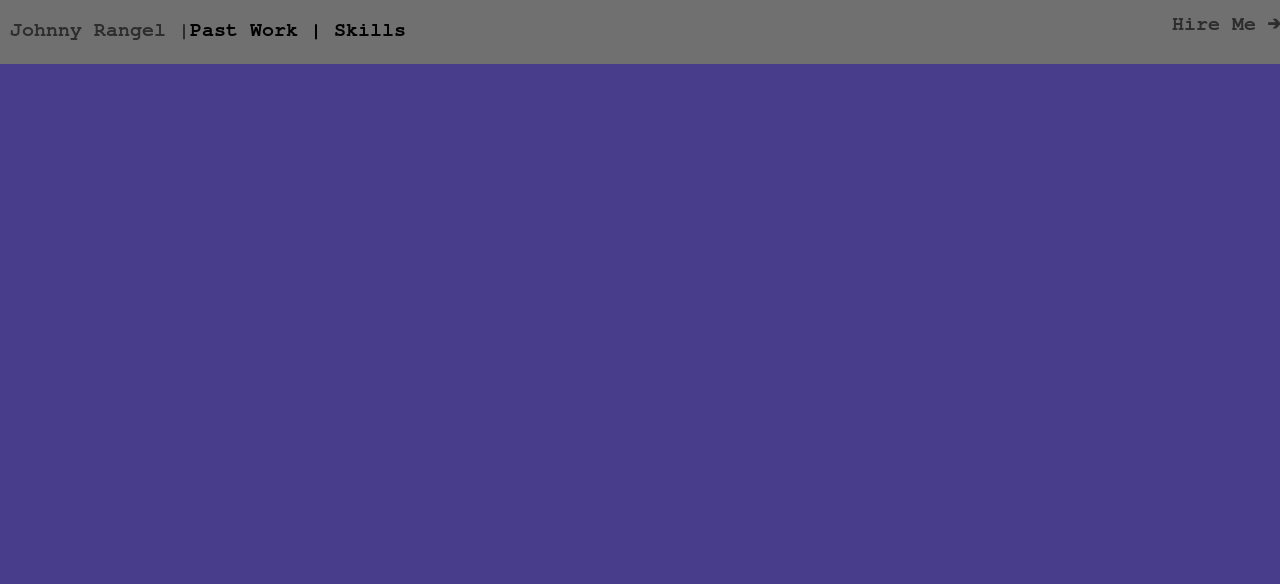
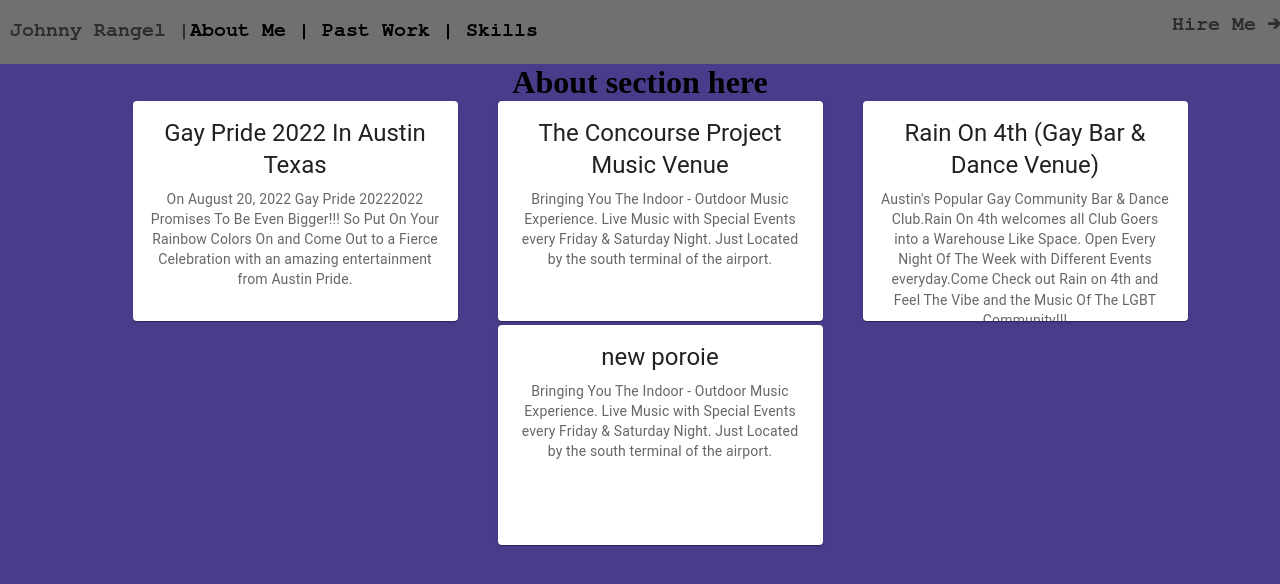
Before and after one commit to jrangel2295/personal-website, a React (Create React App) app: page / in a window 1280 px wide. Shown: the top 584 px of the page. Built offline with nearby package versions, Linux system fonts and the light colour scheme.

Commit message:
map data and added cards

```diff
--- /dev/null
+++ b/src/About/About.js
@@ -0,0 +1,11 @@
+import React from "react";
+
+const About = () => {
+  return (
+    <div>
+      <h1>About section here</h1>
+    </div>
+  );
+};
+
+export default About;
--- a/src/App.css
+++ b/src/App.css
@@ -1,9 +1,9 @@
 *{
-  background-color: #483D8B;
   margin: 0;
 }
-.App {
+body {
   text-align: center;
+  background-color: #483D8B;
 }
 
 
--- a/src/App.js
+++ b/src/App.js
@@ -1,33 +1,43 @@
-// import logo from './logo.svg';
 import React, { useState, useEffect } from "react";
 import { CircleLoader, ClockLoader, PacmanLoader } from "react-spinners";
 import ClipLoader from "react-spinners/ClipLoader";
 import Header from "./Header/Header";
+import MediaCard from './Content/Content'
 import "./App.css";
+import data from "./data";
+import About from "./About/About";
+import { Card } from "@mui/material";
 
 function App() {
   const [loading, setloading] = useState(false);
 
-  useEffect(() => {
-    setloading(true);
-    setTimeout(() => {
-      setloading(false);
-    }, 100);
-  }, []);
+  const Cards = data.map(data => {
+    return (
+      <MediaCard
+        key={data.id}
+        img={data.img}
+        title={data.title}
+        content={data.content}
+      />
+    );
+  });
 
   return (
     <div className="App">
-      {loading ?
-        <ClockLoader className="loading-clock"
-          color={'#F37A24'}
+      {loading ? (
+        <ClockLoader
+          className="loading-clock"
+          color={"#F37A24"}
           loading={loading}
-          size={100}
-
+          size={1000}
         />
-       :
-       <Header />
-
-      }
+      ) : (
+        <div>
+          <Header />
+          <About />
+          {Cards}
+        </div>
+      )}
     </div>
   );
 }
--- /dev/null
+++ b/src/Content/Content.css
@@ -0,0 +1,3 @@
+.list{
+    display: inline-block;
+}
--- a/src/Content/Content.js
+++ b/src/Content/Content.js
@@ -1 +1,29 @@
-import React from "react";
+import * as React from "react";
+import Card from "@mui/material/Card";
+import CardContent from "@mui/material/CardContent";
+import CardMedia from "@mui/material/CardMedia";
+import Typography from "@mui/material/Typography";
+import { CardActionArea } from "@mui/material";
+import "./Content.css";
+
+const MediaCard = props => {
+  return (
+    <ul className="list">
+      <Card sx={{ maxWidth: 325, height: 220 }}>
+        <CardActionArea>
+          <CardMedia className="card" />
+          <CardContent className="card-content">
+            <Typography gutterBottom variant="h5" component="div">
+              {props.title}
+            </Typography>
+            <Typography variant="body2" color="text.secondary">
+              {props.content}
+            </Typography>
+          </CardContent>
+        </CardActionArea>
+      </Card>
+    </ul>
+  );
+};
+
+export default  MediaCard
--- a/src/Header/Header.js
+++ b/src/Header/Header.js
@@ -5,7 +5,7 @@ const Header = () => {
   return (
     <div className="container">
       <div className="name">Johnny Rangel |</div>
-      <div className="top-info">Past Work |  Skills</div>
+      <div className="top-info">About Me | Past Work |  Skills</div>
       <div className="right-side">Hire Me ➔</div>
     </div>
   );
--- /dev/null
+++ b/src/data.js
@@ -0,0 +1,30 @@
+export default [
+  {
+    id: 1,
+    title: "Gay Pride 2022 In Austin Texas",
+    img: "",
+    content:
+      "On August 20, 2022  Gay Pride 20222022 Promises To Be Even Bigger!!!  So Put On Your Rainbow Colors On and Come Out to a Fierce Celebration with an amazing entertainment from Austin Pride.  ",
+  },
+  {
+    id: 2,
+    title: "The Concourse Project Music Venue",
+    img: "",
+    content:
+      "Bringing You The Indoor - Outdoor  Music Experience. Live Music with Special Events every Friday & Saturday Night. Just Located by the south terminal of the airport. ",
+  },
+  {
+    id: 3,
+    title: "Rain On 4th (Gay Bar & Dance Venue)",
+    img: "",
+    content:
+      "Austin's Popular Gay Community Bar & Dance Club.Rain On 4th welcomes all Club Goers into a Warehouse Like Space. Open Every Night Of The Week with Different Events everyday.Come Check out Rain on 4th and Feel The Vibe  and the Music Of The LGBT Community!!!",
+  },
+  {
+    id: 2,
+    title: "new poroie",
+    img: "",
+    content:
+      "Bringing You The Indoor - Outdoor  Music Experience. Live Music with Special Events every Friday & Saturday Night. Just Located by the south terminal of the airport. ",
+  },
+];
```
